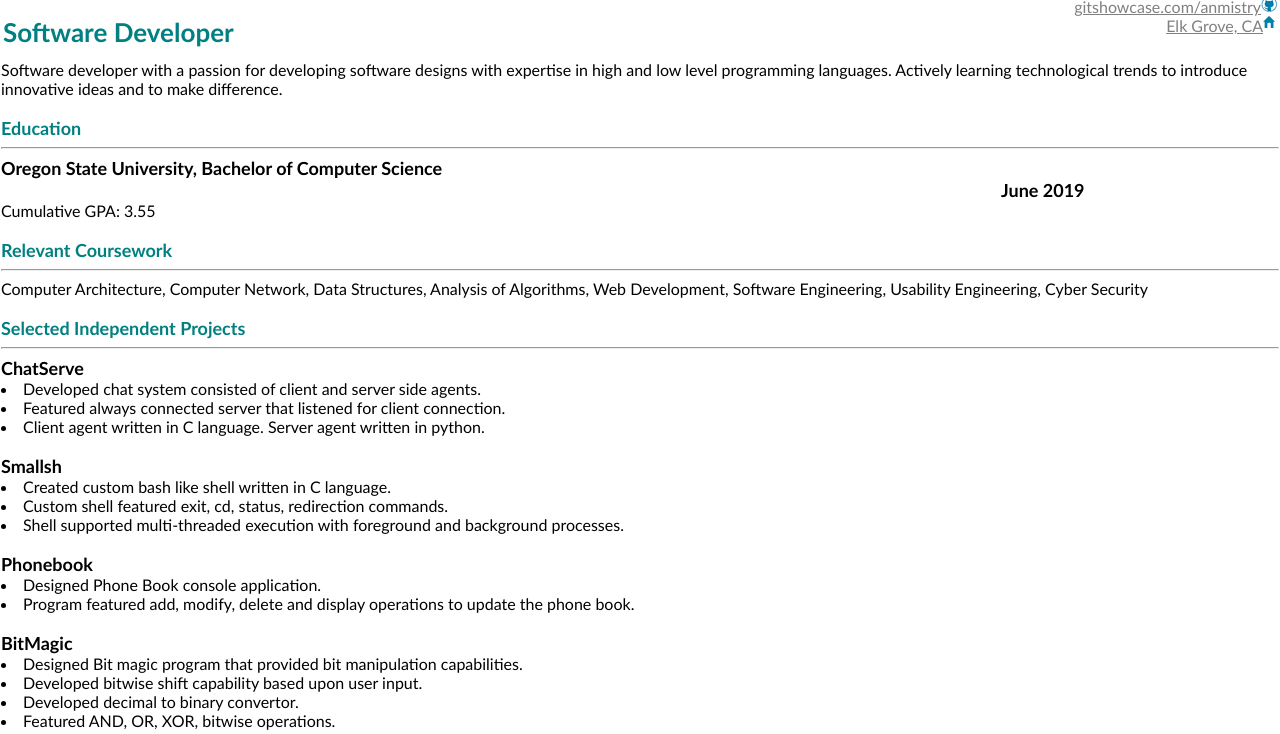
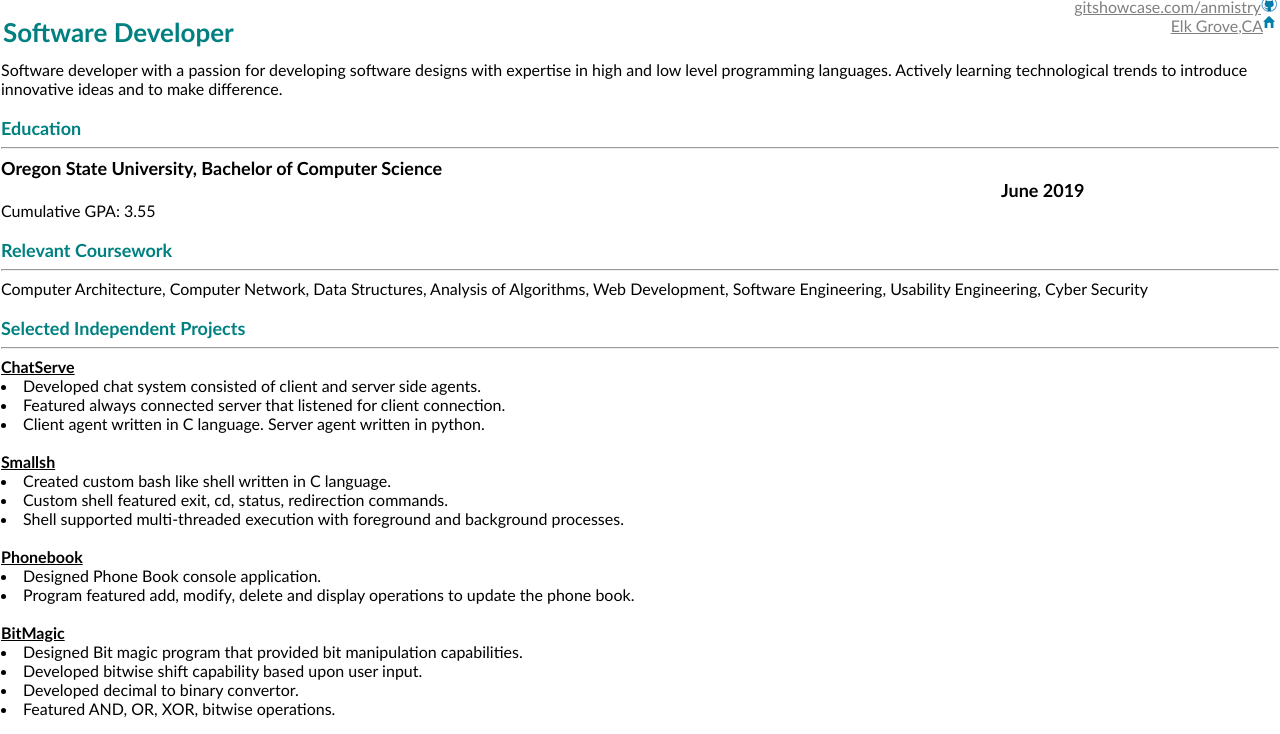
Before and after one commit to anmistry/Profile, a plain HTML site: page index.html in a window 1280 px wide. Shown: the part 62-796 px from the top of the page. Drawn offline with Linux system fonts and the light colour scheme.

Commit message:
Ankita Mistry Resume

```diff
--- a/index.html
+++ b/index.html
@@ -14,39 +14,39 @@
         </div>
 
         <div class="column">
-               <div class="logo">
+                <div class="logo">
                         <img src="phone.png" ALT="">
                 </div>
-                <div class="link-item" >
+                <div class="link-item">
                     <a style="float:right;color:gray;" href="tel:469-767-0913">469-767-0913</a>
                 </div>
                 <br>
                 <div class="logo">
                         <img src="email.png" ALT="">
                 </div>
-                <div class="link-item" style="float:right">
-                    <a style="float:right;color:gray;"  href="amistry8719@gmail.com">amistry8719@gmail.com</a>
+                <div class="link-item">
+                    <a style="float:right;color:gray;" href="amistry8719@gmail.com">amistry8719@gmail.com</a>
                 </div>
                 <br>
                 <div class="logo">
                         <img src="linkedin.png" ALT="">
                 </div>
-                <div class="link-item" style="float:right">
-                    <a style="float:right;color:gray;"  href="linkedin.com/in/amistry8719">linkedin.com/in/amistry8719</a>
+                <div class="link-item" style="float:right;">
+                    <a style="float:right;color:gray;" href="linkedin.com/in/amistry8719">linkedin.com/in/amistry8719</a>
                 </div>
                 <br>
                 <div class="logo">
                         <img src="git.png" ALT="">
                 </div>
-                <div class="link-item" style="float:right">
-                    <a  style="float:right;color:gray;" href="gitshowcase.com/anmistry">gitshowcase.com/anmistry</a>
+                <div class="link-item">
+                    <a style="float:right;color:gray;" href="gitshowcase.com/anmistry">gitshowcase.com/anmistry</a>
                 </div>
                 <br>
                 <div class="logo">
                         <img src="home.png" ALT="">
                 </div>
-                <div class="link-item" style="float:right">
-                    <a  style="float:right;color:gray;" href="Elk Grove,CA">Elk Grove, CA</a>
+                <div class="link-item">
+                    <a style="float:right;color:gray;" href="Elk Grove,CA">Elk Grove,CA</a>
                 </div>
         </div>
     </div>
@@ -79,21 +79,21 @@
     <br>
     <h3>Selected Independent Projects</h3>
     <hr>
-        <h4>ChatServe</h4>
+        <a style="color:black;font-weight:bold;" href="https://github.com/anmistry/Projects/tree/master/chatserve">ChatServe</a>
             <li> Developed chat system consisted of client and server side agents.</li>
             <li> Featured always connected server that listened for client connection.</li>
             <li> Client agent written in C language.  Server agent written in python.</li>
             <br>
-        <h4>Smallsh</h4>
+        <a style="color:black;font-weight:bold;" href="https://github.com/anmistry/Projects/tree/master/SmallSh">Smallsh</a>
             <li> Created custom bash like shell written in C language.</li>
             <li> Custom shell featured exit, cd, status, redirection commands.</li>
             <li> Shell supported multi-threaded execution with foreground and background processes.</li>
             <br>
-        <h4>Phonebook</h4>
+        <a style="color:black;font-weight:bold;" href="https://github.com/anmistry/Projects/tree/master/Phonebook">Phonebook</a>
             <li> Designed Phone Book console application.</li>
             <li> Program featured add, modify, delete and display operations to update the phone book.</li>
             <br>
-        <h4>BitMagic</h4>
+        <a style="color:black;font-weight:bold;" href="https://github.com/anmistry/Projects/tree/master/Bit%20Magic">BitMagic</a>
             <li> Designed Bit magic program that provided bit manipulation capabilities.</li>
             <li> Developed bitwise shift capability based upon user input.</li>
             <li> Developed decimal to binary convertor.</li>
```
